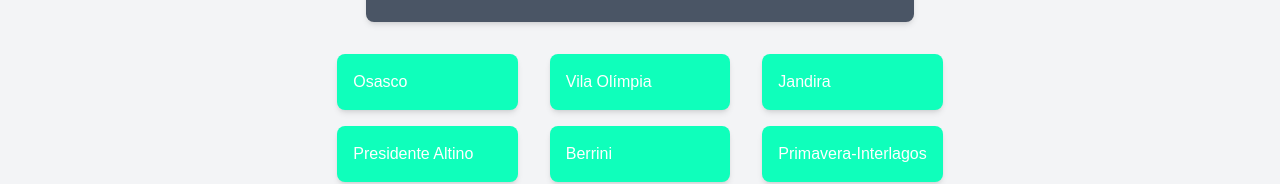
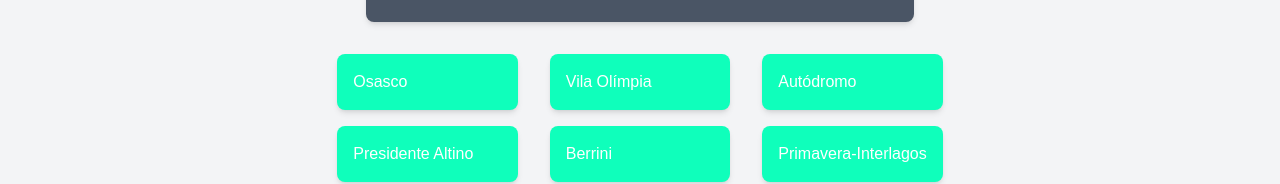
Before and after one commit to Projeto-CCR/Sprint-final, a Next.js app in the folder app-via/: page /estacao_esmeralda in a window 1280 px wide. Shown: the part 228-412 px from the top of the page. Built offline with nearby package versions, Linux system fonts and the light colour scheme; no server answers.

Commit message:
Ajustando nome das estações

```diff
--- a/app-via/src/app/estacao_esmeralda/page.tsx
+++ b/app-via/src/app/estacao_esmeralda/page.tsx
@@ -45,7 +45,7 @@ export default function EstacaoEsmeraldaPage() {
           </div>
 
           <div className="coluna">
-            <div className="estacao bg-[#0FFFBB] text-white p-4 rounded-lg shadow-md mb-4">Jandira</div>
+            <div className="estacao bg-[#0FFFBB] text-white p-4 rounded-lg shadow-md mb-4">Autódromo</div>
             <div className="estacao bg-[#0FFFBB] text-white p-4 rounded-lg shadow-md mb-4">Primavera-Interlagos</div>
             <div className="estacao bg-[#0FFFBB] text-white p-4 rounded-lg shadow-md mb-4">Grajaú</div>
             <div className="estacao bg-[#0FFFBB] text-white p-4 rounded-lg shadow-md mb-4">Mendes-Vila Natal</div>
```
